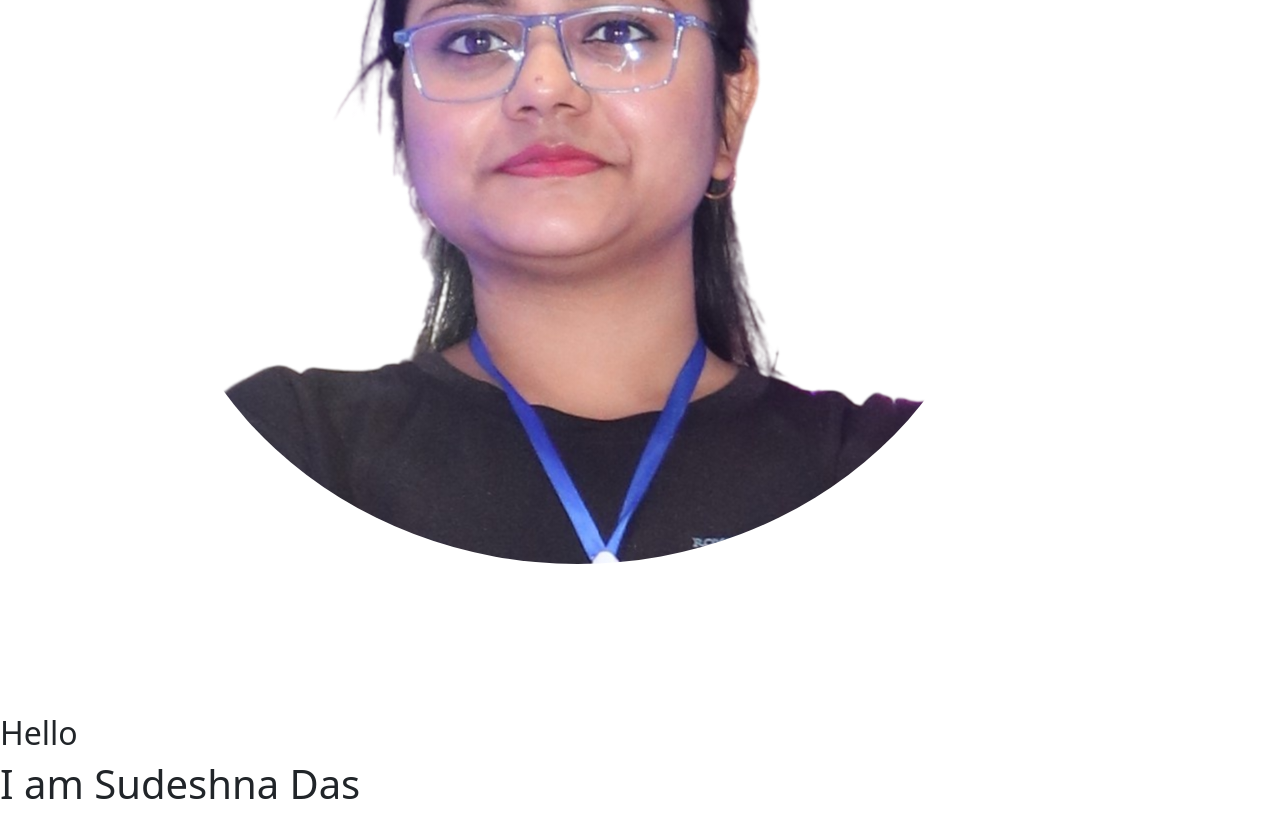
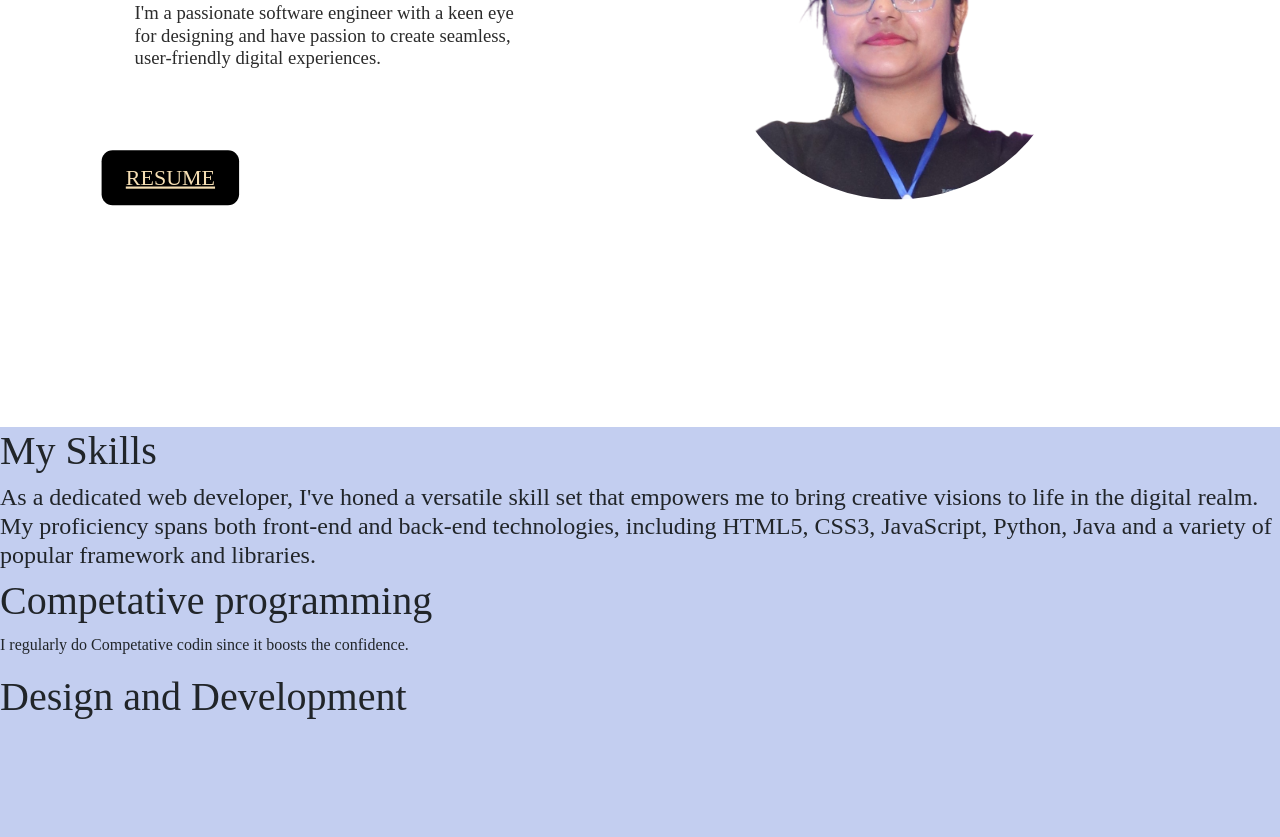
Before and after one commit to sudeshnadas96/portfolio-website, a plain HTML site: page index.html in a window 1280 px wide. Shown: the part 429-1266 px from the top of the page. Before the commit the page ends 1245 px from the top, so only its background shows below. Drawn offline with nearby package versions, Linux system fonts and the light colour scheme.

Commit message:
added styling

```diff
--- a/index.html
+++ b/index.html
@@ -40,15 +40,43 @@
     </header>
     <!--end of header section-->
 
-    <!--page1-->
+    <!--page-->
     <div id="main">
         <div id="page">
             <img src="images/photo.png" style="padding: 150px; border-radius: 50%;" alt="">
             <div id="text">
                 <h2> Hello </h2>
                 <h1> I am Sudeshna Das </h1>
+                <h4> I'm a passionate software engineer with a keen eye for designing and have passion to create seamless, user-friendly digital experiences. </h4>
+                <div id = "buttons">
+                    <button id = "b2">
+                        <a href = "https://drive.google.com/file/d/1BQiBrMFQ2aTT2XdEtqxMX_QlT8vSn3cc/view?usp=sharing"> RESUME </a>
+                    </button>
+                </div>
             </div>
         </div>
+        <div id = "page1">
+            <div id = "right">
+                <div id = "text1">
+                    <h1> My Skills </h1>
+                    <h4>
+                        As a dedicated web developer, I've honed a versatile skill set that empowers me to bring creative visions to life in the digital realm.
+                        My proficiency spans both front-end and back-end technologies, including HTML5, CSS3, JavaScript, Python, Java and a variety
+                        of popular framework and libraries.
+                    </h4>
+                </div>
+            </div>
+            <div id = "left">
+                <div class = "box">
+                    <h1> Competative programming</h1>
+                    <p> I regularly do Competative codin since it boosts the confidence.</p>
+                </div>
+                <div class = "box">
+                    <h1> Design and Development</h1>
+                </div>
+            </div>
+        </div>
+
     </div>
 </body>
 
--- a/style.css
+++ b/style.css
@@ -0,0 +1,110 @@
+*{
+    margin: 0%;
+    padding: 0%;
+    box-sizing: border-box;
+    font-family: montserrat;
+}
+html,body{
+    height: 100%;
+    width: 100%;
+}
+#main{
+    position: relative;
+    overflow: hidden;
+}
+#page{
+    position: relative;
+    height: 100vh;
+    width: 100vw;
+    background-color: #fff;
+}
+#page>img{
+    position: absolute;
+    right: 5%;
+    top: 52%;
+    transform: translateY(-50%);
+    width: 50%;
+}
+#page>#nav{
+    display: flex;
+    align-items: center;
+    justify-content: space-between;
+    padding: 0px 30px;
+    position: absolute;
+    z-index: 9;
+    height: 10%;
+    width: 100%;
+}
+#center-nav{
+    display: flex;
+    gap: 20px;
+    text-align: center;
+}
+#center-nav > a{
+    text-decoration: none;
+    color: #000;
+    font-weight: 500;
+    font-size: 18px;
+    text-align: center;
+}
+#nav > input{
+    padding: 10px 5px;
+    border-radius: 10px;
+    border: 1px solid #dadada;
+    text-transform: uppercase;
+}
+#text{
+    padding: 30px 50px;
+    position: relative;
+    top: 18%;
+    left: 8%;
+    height: 75%;
+    width: 35%;
+    scale: 1.1;
+}
+#text > h1{
+    font-size: 60px;
+    line-height: 1;
+    margin-top: 20px;
+}
+#text > h4{
+    margin-top: 30px;
+    color: #2b2b2b;
+    font-size: 17px;
+    font-weight: 500;
+}
+#text > h5{
+   color: #8873EF;
+   transform: rotate(-20deg);
+   position: absolute;
+   left: 3%;
+}
+#buttons{
+    position: absolute;
+    left: 0%;
+    bottom: 18%;
+    height: 20%;
+    width: 100%;
+}
+#buttons > button{
+    padding: 10px 22px;
+    border-radius: 10px;
+    border: none;
+    font-weight: 500;
+}
+#buttons > button > a{
+    font-size: 20px;
+    color: wheat;
+}
+#buttons > #b2{
+    margin-left: 20px;
+    background-color: black;
+}
+
+#page1{
+    position: relative;
+    height: 100vh;
+    width: 100vw;
+    background-color: #c3cef0;
+    /* padding: 50px;*/
+}
```
